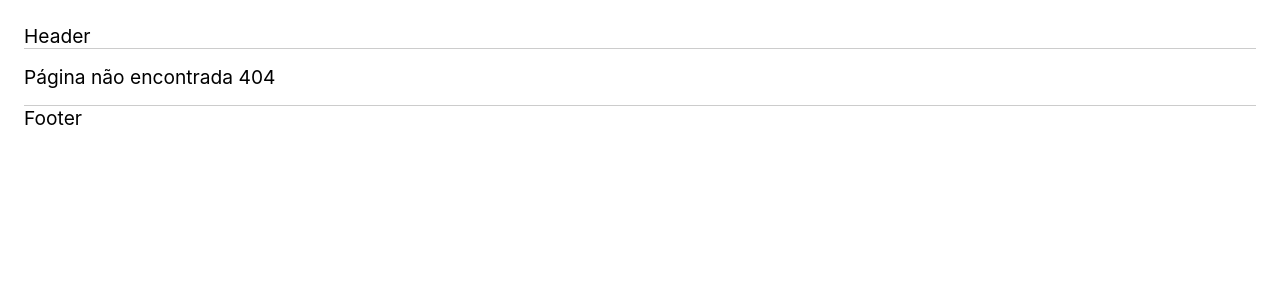
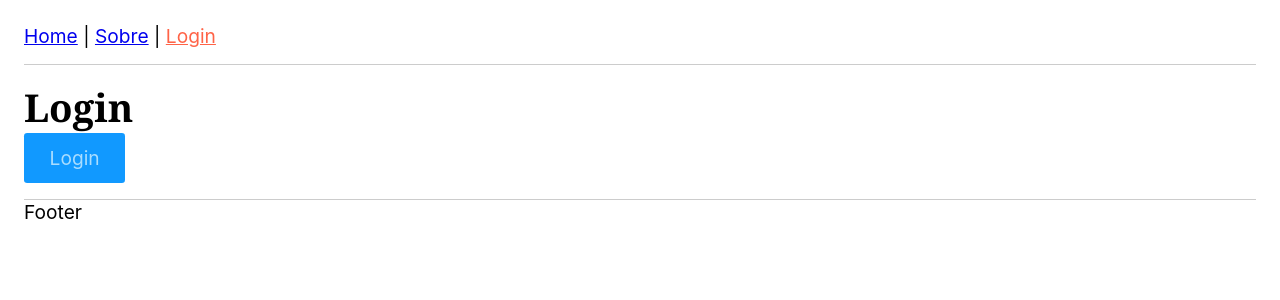
Before and after one commit to lefialho/react-origamid-aulas, a React (Create React App) app: page /login in a window 1280 px wide. Before the commit this address had no page. Shown: the top 300 px of the page. Built offline with nearby package versions, Linux system fonts and the light colour scheme.

Commit message:
Aula router , Link, useParams, Nested Routes e Head

```diff
--- a/package.json
+++ b/package.json
@@ -10,6 +10,7 @@
     "react": "^18.1.0",
     "react-bootstrap": "^2.5.0",
     "react-dom": "^18.1.0",
+    "react-helmet": "^6.1.0",
     "react-router-dom": "^6.4.1",
     "react-scripts": "5.0.1",
     "styled-components": "^5.3.6",
--- /dev/null
+++ b/src/router/Intro/Head.js
@@ -0,0 +1,14 @@
+import { useEffect } from 'react';
+
+export function Head(props) {
+  useEffect(() => {
+    document.title = `Router | ${props.title}`;
+    document
+      .querySelector('meta[name="description"]')
+      .setAttribute('content', props.description);
+
+    console.log(props);
+  }, [props]);
+
+  return <></>;
+}
--- a/src/router/Intro/Header.js
+++ b/src/router/Intro/Header.js
@@ -1,7 +1,31 @@
+import { useEffect } from 'react';
+import { Link, NavLink, useLocation } from 'react-router-dom';
+import './Index.css';
+
 export function Header() {
+  const location = useLocation();
+
+  useEffect(() => {
+    console.log('mudou a rota');
+  }, [location]);
+  // Toda vez que o location for modificado faz algo, bom para google analytics,
+  // e para para saber em qual página o usuário entrou
+
   return (
-    <header style={{ borderBottom: '1px solid #ccc', marginBottom: '1rem' }}>
-      Header
+    <header
+      style={{
+        borderBottom: '1px solid #ccc',
+        paddingBottom: '1rem',
+        marginBottom: '1rem',
+      }}
+    >
+      {/* Nav Link cria uma classe active no item selecionado */}
+      <NavLink to="/" end>
+        Home
+      </NavLink>{' '}
+      | <NavLink to="/sobre">Sobre</NavLink> |{' '}
+      <NavLink to="/login">Login</NavLink>
+      {/* <Link to="/">Home</Link> | <Link to="/sobre">Sobre</Link> */}
     </header>
   );
 }
--- a/src/router/Intro/Home.js
+++ b/src/router/Intro/Home.js
@@ -1,8 +1,25 @@
+import { Link } from 'react-router-dom';
+import { Head } from './Head';
+import { Helmet } from 'react-helmet';
+
 export function Home() {
   return (
     <div>
+      <Helmet>
+        <title>Router | Home</title>
+        <meta name="description" content="Descrição da home" />
+        <link
+          href="https://cdn.jsdelivr.net/npm/bootstrap@5.0.2/dist/css/bootstrap.min.css"
+          rel="stylesheet"
+          integrity="sha384-EVSTQN3/azprG1Anm3QDgpJLIm9Nao0Yz1ztcQTwFspd3yD65VohhpuuCOmLASjC"
+          crossorigin="anonymous"
+        ></link>
+      </Helmet>
+      {/* <Head title="Home" description="Descrição da home" /> */}
       <h1>Home</h1>
       <p>Página inicial</p>
+      <Link to="produto/notebook">Notebook</Link> |{' '}
+      <Link to="produto/smartphone">Smartphone</Link>
     </div>
   );
 }
--- /dev/null
+++ b/src/router/Intro/Index.css
@@ -0,0 +1,3 @@
+.active {
+  color:tomato;
+}
--- a/src/router/Intro/IntroRouter.js
+++ b/src/router/Intro/IntroRouter.js
@@ -2,18 +2,30 @@ import { BrowserRouter, Routes, Route } from 'react-router-dom';
 import { Footer } from './Footer';
 import { Header } from './Header';
 import { Home } from './Home';
+import { Login } from './Login';
 import { NaoEncontrada } from './NaoEncontrada';
+import { Produto } from './Produto/Produto';
 import { Sobre } from './Sobre';
+import { ProdutoAvaliacao } from './Produto/ProdutoAvaliacao';
+import { ProdutoCustomizado } from './Produto/ProdutoCustomizado';
+import { ProdutoDescricao } from './Produto/ProdutoDescricao';
 
 export function IntroRouter() {
   return (
     <BrowserRouter>
       <Header />
       <Routes>
-        <Route path="/" element={<Home />} />
+        <Route path="" element={<Home />} />
         <Route path="sobre" element={<Sobre />} />
-        <Route path="*" element={<NaoEncontrada />} />{' '}
+        <Route path="login" element={<Login />} />
+        {/* O "*" Acessa qualquer pagina dentro de produto com rota dinâmica :id */}
+        <Route path="produto/:id/*" element={<Produto />}>
+          <Route path="" element={<ProdutoDescricao />}></Route>
+          <Route path="avaliacao" element={<ProdutoAvaliacao />}></Route>
+          <Route path="customizado" element={<ProdutoCustomizado />}></Route>
+        </Route>
         {/* O "*" Seleciona tudo que for diferente das rotas acima*/}
+        <Route path="*" element={<NaoEncontrada />} />
       </Routes>
       <Footer />
     </BrowserRouter>
--- /dev/null
+++ b/src/router/Intro/Login.js
@@ -0,0 +1,17 @@
+import { useNavigate } from 'react-router-dom';
+
+export function Login() {
+  const navigate = useNavigate(); // Direciona o usuário para uma página específica
+
+  function handleClick() {
+    console.log('login');
+    navigate('/sobre');
+  }
+
+  return (
+    <>
+      <h1>Login</h1>
+      <button onClick={handleClick}>Login</button>
+    </>
+  );
+}
--- /dev/null
+++ b/src/router/Intro/Produto/Produto.js
@@ -0,0 +1,42 @@
+import {
+  useParams,
+  useLocation,
+  NavLink,
+  Outlet,
+  Routes,
+  Route,
+} from 'react-router-dom';
+import { ProdutoAvaliacao } from './ProdutoAvaliacao';
+import { ProdutoCustomizado } from './ProdutoCustomizado';
+import { ProdutoDescricao } from './ProdutoDescricao';
+
+export function Produto() {
+  const params = useParams(); // Bom para usar em fetch, passando o parâmetro no final da url
+  const location = useLocation(); // Pega dados da navegação, para fazer buscas por ex.
+  const search = new URLSearchParams(location.search);
+  // http://localhost:3000/produto/smartphone?memoria=16&processador=corei3
+  console.log(search.get('memoria'));
+  // console.log(location);
+  // console.log(params);
+
+  return (
+    <div>
+      {/* <Outlet /> */}
+
+      <h1>Produto</h1>
+      <p>Produto: {params.id}</p>
+      <nav style={{ margin: '1rem 0' }}>
+        <NavLink to="">Descrição</NavLink> |{' '}
+        <NavLink to="avaliacao">Avaliação</NavLink> |{' '}
+        <NavLink to="customizado">Customização</NavLink>
+      </nav>
+      {/* Outlet mostra aonde a renderização dos filhos específica vai aparecer */}
+      <Outlet />
+      {/* <Routes>
+        <Route path="" element={<ProdutoDescricao />}></Route>
+        <Route path="avaliacao" element={<ProdutoAvaliacao />}></Route>
+        <Route path="customizado" element={<ProdutoCustomizado />}></Route>
+      </Routes> */}
+    </div>
+  );
+}
--- /dev/null
+++ b/src/router/Intro/Produto/ProdutoAvaliacao.js
@@ -0,0 +1,8 @@
+export function ProdutoAvaliacao() {
+  return (
+    <div>
+      <h2>Avaliação:</h2>
+      <p>Esse produto é top d+</p>
+    </div>
+  );
+}
--- /dev/null
+++ b/src/router/Intro/Produto/ProdutoCustomizado.js
@@ -0,0 +1,8 @@
+export function ProdutoCustomizado() {
+  return (
+    <div>
+      <h2>Customização:</h2>
+      <p>Esse produto é customizado até!</p>
+    </div>
+  );
+}
--- /dev/null
+++ b/src/router/Intro/Produto/ProdutoDescricao.js
@@ -0,0 +1,8 @@
+export function ProdutoDescricao() {
+  return (
+    <div>
+      <h2>Descrição:</h2>
+      <p>Compre esse produto que não irá se arrepender</p>
+    </div>
+  );
+}
--- a/src/router/Intro/Sobre.js
+++ b/src/router/Intro/Sobre.js
@@ -1,6 +1,10 @@
+import { Head } from './Head';
+
 export function Sobre() {
   return (
     <div>
+      <Head title="Sobre" description="Descrição da página sobre" />
+
       <h1>Sobre</h1>
       <p>Página sobre</p>
     </div>
```
Also changed, not shown: 1 other file (tests, documents, lock files or other folders).
